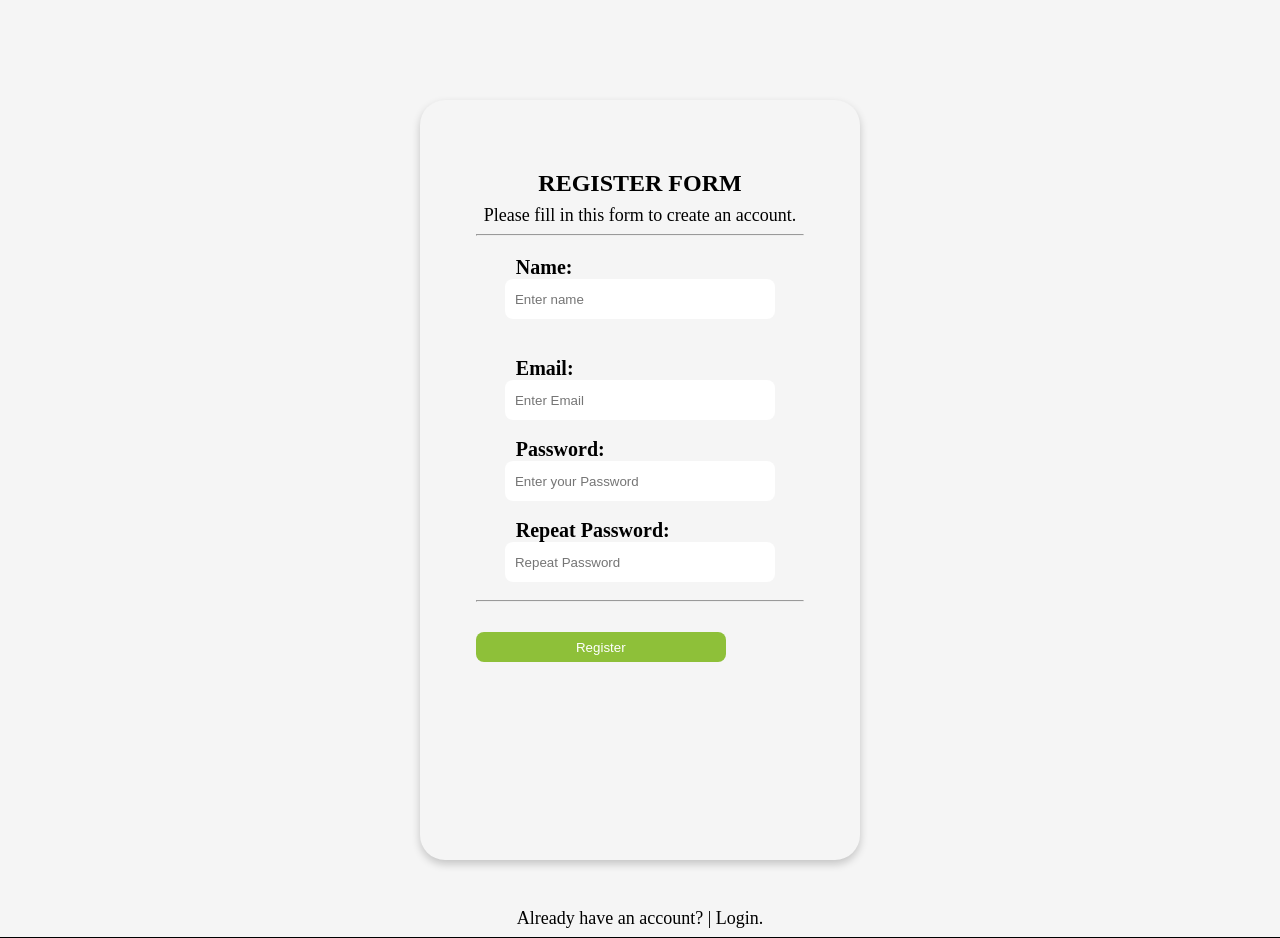
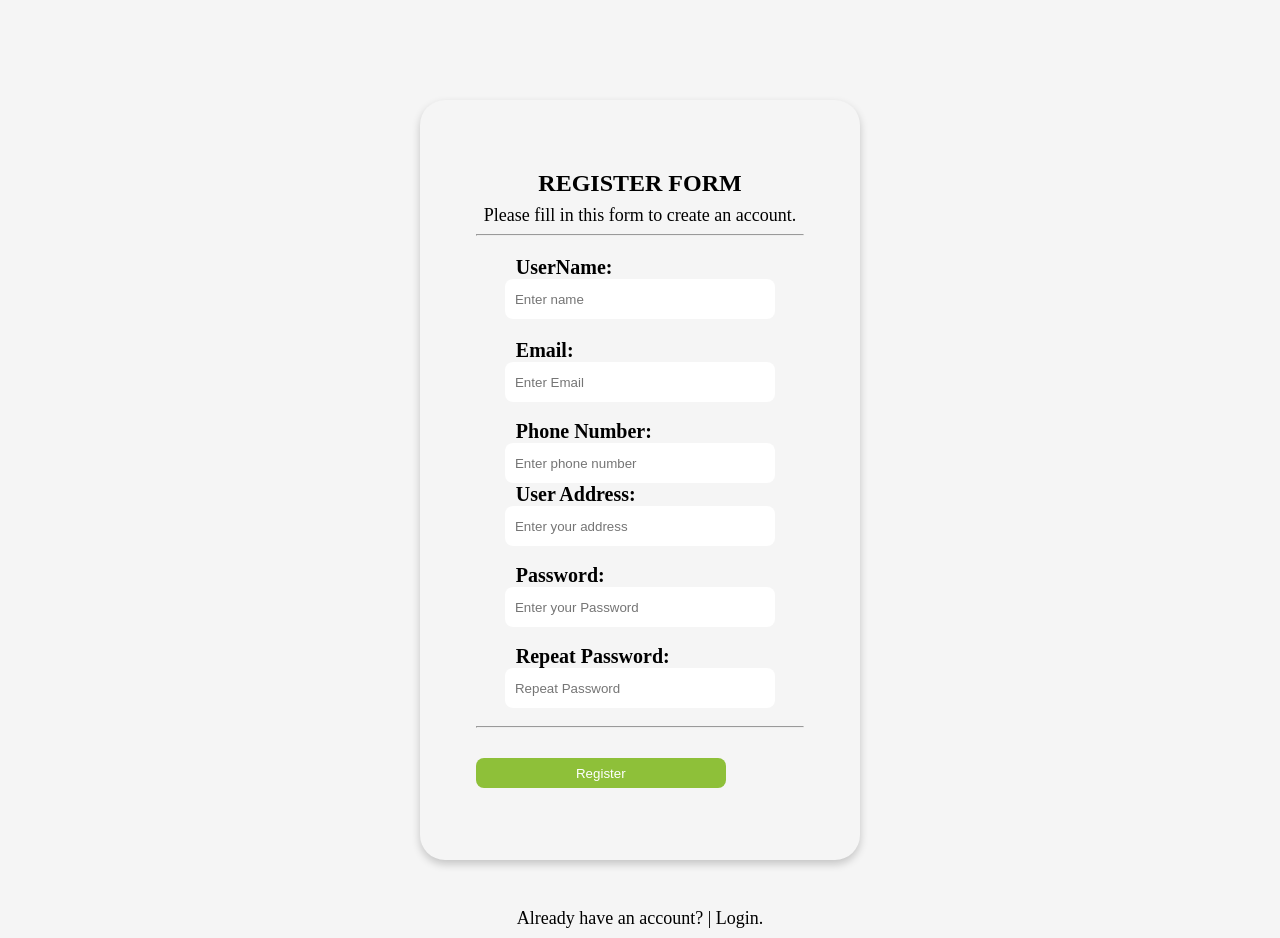
Before and after one commit to gorretgolden/Fast-Food-First, a Flask app: page /auth/signup in a window 1280 px wide. Shown: the part 60-998 px from the top of the page. Run offline with Flask 2, Linux system fonts and the light colour scheme; some libraries are stand-ins or nearby versions.

```diff
--- a/src/__init__.py
+++ b/src/__init__.py
@@ -11,7 +11,8 @@ def create_app(test_config=None):
     if test_config is None:
         # load the instance config, if it exists, when not testing
        app.config.from_mapping(
-        JWT_SECRET_KEY = os.environ.get('JWT_SECRET_KEY')
+        JWT_SECRET_KEY = os.environ.get('JWT_SECRET_KEY'),
+        SECRET_KEY = os.environ.get('SECRET_KEY')
     )
     else:
         # load the test config if passed in
--- a/src/auth/routes.py
+++ b/src/auth/routes.py
@@ -3,7 +3,7 @@ from flask import redirect, render_template, request, Blueprint, url_for
 from flask import Blueprint, flash, jsonify, render_template, request
 import validators
 from werkzeug.security import check_password_hash,generate_password_hash
-from flask_jwt_extended import create_access_token,create_refresh_token
+from flask_jwt_extended import create_access_token,create_refresh_token,jwt_required,get_jwt_identity
 import psycopg2.extras
 
 auth = Blueprint('auth', __name__, url_prefix='/auth')
@@ -21,8 +21,16 @@ def register_user():
         password2 = request.form['password2']
 
 
-        #checking if email exists
-        # email_exists = cur.execute("SELECT * FROM users WHERE email =email ")
+      #   #checking if email exists
+      #   email_exists = cur.execute("SELECT email FROM users WHERE email = %s", (email))
+      #   if email_exists:
+      #         flash('Email address already exists!')
+
+      #    #checking if username exists
+      #   username_exists = cur.execute("SELECT username FROM users WHERE username = %s", (username))
+      #   if username_exists:
+      #         flash('Username already in use!')
+
         #do passwords match
         if password1!=password2:
               flash("Passwords don\t match!",'error')
@@ -51,10 +59,39 @@ def register_user():
 
 @auth.route('/login', methods= ['POST','GET'])
 def login_user():
-      # if request.method == "POST":
-      #     email = request.form['email']
-      #     password = request.form['password']
-      #     # user = cur.execute('SELECT FROM users WHERE email = '%s')
+
+      if request.method == "POST" and "email" in request.form and "user_password" in request.form:
+          email = request.form['email']
+          password = request.form['user_password']
+
+          #check if email exits
+          cur.execute('SELECT * FROM users WHERE email = %s',(email))
+          user = cur.fetchone()
+          if user:
+                #check if userpassword matches the sha password in db
+                password_check = check_password_hash(user['user_password'],password)
+                print(password_check)
+                if password_check:
+                      #create refresh and acces tokens
+                      access_token = create_access_token(identity=user['id'])
+                      refresh_token = create_refresh_token(identity=user['id'])
+                      print(access_token,refresh_token)
+                      #redirect the user to home page for succesful login
+                      return redirect(url_for('main.home'))
+          else:
+              flash("Incorrect credentials!",'error')
 
 
-  return render_template('user-login.html')
+
+      return render_template('user-login.html')
+
+
+#refresh token endpoint
+@auth.route('/token/refresh')
+@jwt_required(refresh=True)
+def refresh_users_token():
+      identity = get_jwt_identity()
+      access = create_access_token(identity=identity)
+      return jsonify({
+            'access':access
+      })
--- a/src/templates/admin-products-page.html
+++ b/src/templates/admin-products-page.html
@@ -27,12 +27,8 @@
         <td>2</td>
         <td><checkbox>Completed</checkbox></td>
         <td>
-            <div class="admin-tb">
-            </div>
-          <form method="post" >
 
-          <button  class="btn-table-update">Update</button>
-          </form>
+          <button  class="btn-table-update"><a href="{{url_for('menu.')}}">Update</a>/button>
 
           </td>
 
--- a/src/templates/user-login.html
+++ b/src/templates/user-login.html
@@ -5,7 +5,7 @@
 <br/>
 <br/>
 <div class="user-login-form">
-  <form >
+  <form method="POST" action="{{url_for('auth.login_user')}}" >
     <legend  >LOGIN</legend><br>
     <!--Email-->
       <div class="fields">
@@ -16,7 +16,7 @@
     <!--Password-->
       <div  class="fields">
         <label for="title"  >Password:</label><br><br>
-        <input name="password" value="Enter your Password" type="password"   >
+        <input name="user_password" value="Enter your Password" type="password"   >
       </div>
       <br>
         <!--Login button-->
--- a/src/templates/user-sign-up.html
+++ b/src/templates/user-sign-up.html
@@ -4,31 +4,56 @@
 {% block content%}
 
 <div class="user-sign-up-form ">
-  <form action="action_page.php">
+  <form action="{{url_for('auth.register_user')}}" method="POST">
+
     <div class="container">
       <h2>Register Form</h2>
       <p>Please fill in this form to create an account.</p>
       <hr />
       <!--Username-->
       <div style=" margin-top: 20px; margin-bottom: 20px;">
-        <label for="email"><b>Name:</b></label>
+        <label for="email"><b>UserName:</b></label>
         <input
           type="text"
           placeholder="Enter name"
-          name="name"
+          name="username"
+          id="name"
+          required
+        />
+      </div>
+
+      <!--Email-->
+      <div>
+        <label for="email"><b>Email:</b></label>
+        <input
+          type="email"
+          placeholder="Enter Email"
+          name="email"
           id="email"
           required
         />
       </div>
-      <br>
-      <!--Email-->
-      <div>
-        <label for="email"><b>Email:</b></label>
+      <br/>
+       <!--Phone Number-->
+       <div>
+        <label for="contact"><b>Phone Number:</b></label>
+        <input
+          type="number"
+          placeholder="Enter phone number"
+          name="phone_number"
+          id="phone"
+          required
+        />
+      </div>
+
+       <!--User Address-->
+       <div>
+        <label for="address"><b>User Address:</b></label>
         <input
           type="text"
-          placeholder="Enter Email"
-          name="email"
-          id="email"
+          placeholder="Enter your address"
+          name="user_address"
+          id="address"
           required
         />
       </div>
@@ -39,7 +64,7 @@
         <input
           type="password"
           placeholder="Enter your Password"
-          name="password"
+          name="user_password"
           id="password"
           required
         />
@@ -51,7 +76,7 @@
         <input
           type="password"
           placeholder="Repeat Password"
-          name="password-repeat"
+          name="password2"
           id="password-repeat"
           required
         />
@@ -67,11 +92,13 @@
 
   </div>
   </form>
-
+  <br/>
 </div>
 
 <div class="text-to-auth">
   <p><a href="{{ url_for('auth.login_user') }}">Already have an account? |  Login</a>.</p>
 </div>
+<br/>
+<br/>
 
 {%endblock%}
```
Also changed, not shown: src/menu/routes.py (+77 -4 lines), src/templates/admin-dashboard.html (+8 -3 lines), src/templates/admin-edit-food.html (added, +53 -0 lines), 1 other file.
